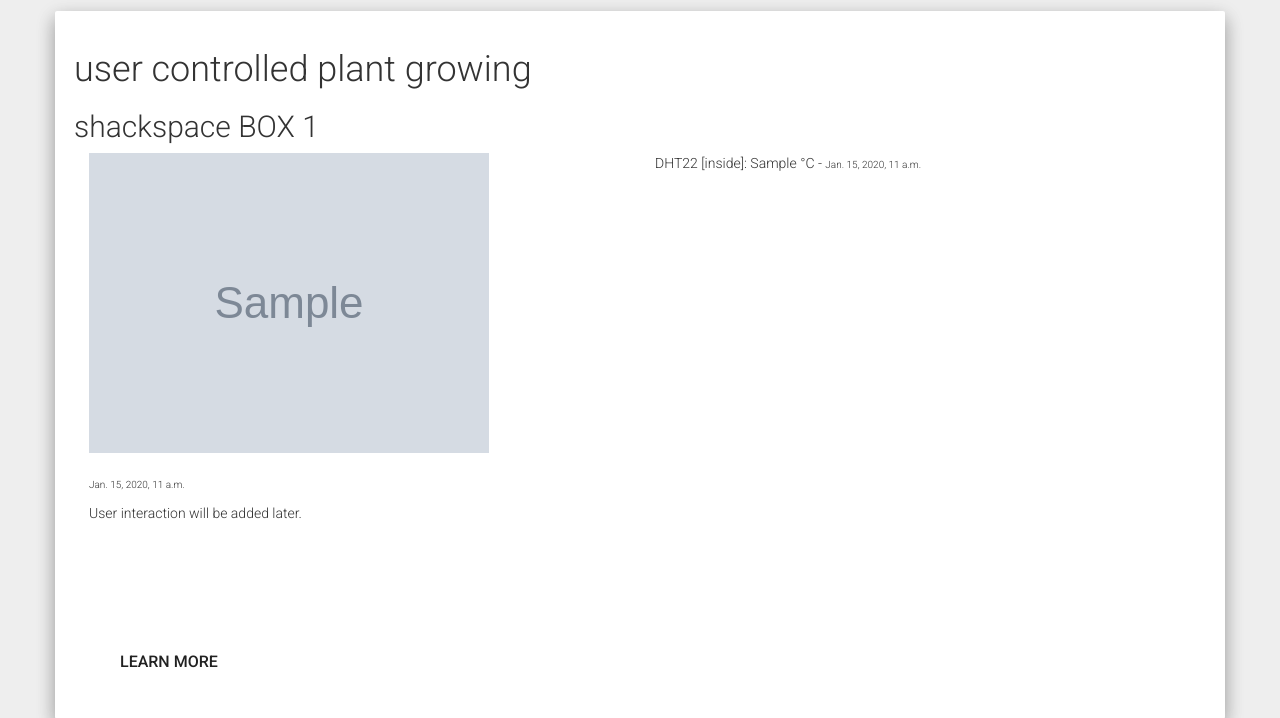
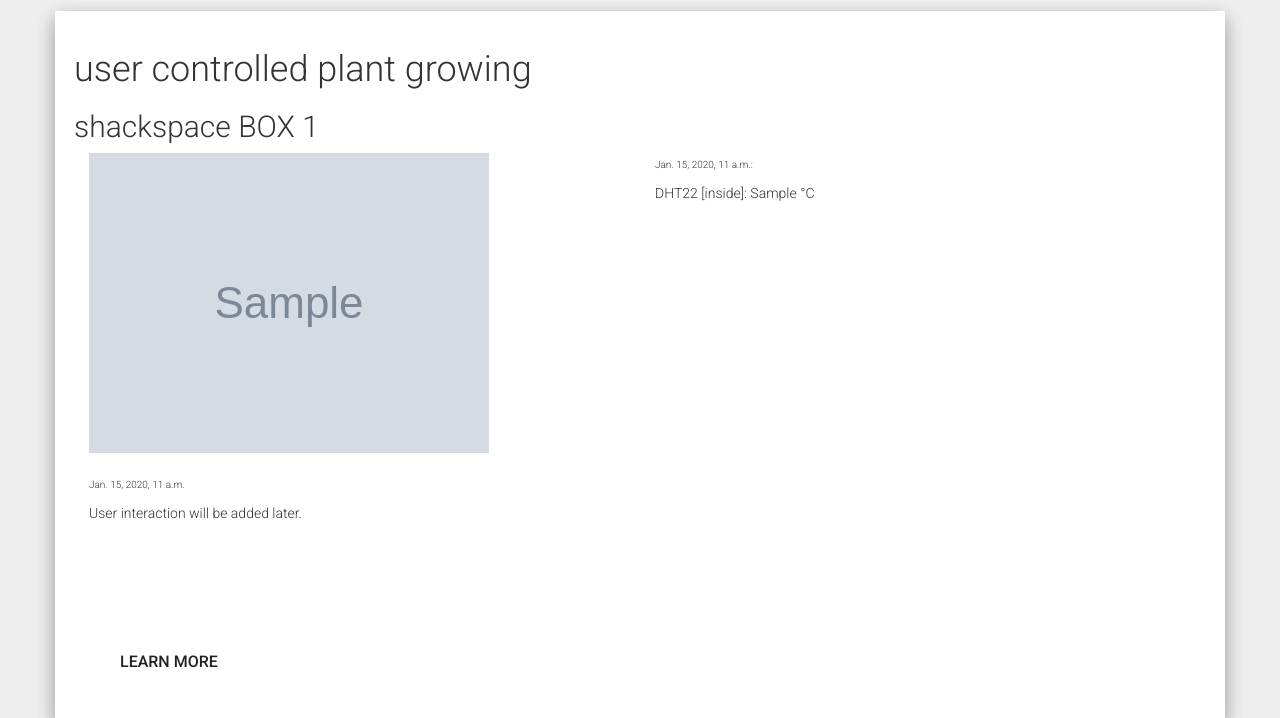
Before and after one commit to aerospaceresearch/cress-website, a Django app: page / in a window 1280 px wide. Shown: the part 60-778 px from the top of the page. Run offline with Django 3.2, Linux system fonts and the light colour scheme; tables that the repository leaves empty hold one stand-in row (values such as "Sample post"); grey boxes marked "Sample" are stand-in pictures; some libraries are stand-ins or nearby versions.

Commit message:
one time is enough for sensors

```diff
--- a/cress/main/templates/main/home.html
+++ b/cress/main/templates/main/home.html
@@ -33,9 +33,12 @@ user controlled plant growing
         </div>
         <div class="col-md-6">
 	  {% for sensor in sensors %}
-	     <p>{{ sensor.sensor_type }} [{{ sensor.position }}]: {{ sensor.value }}{% if sensor.unit != '-' %} {{ sensor.unit }}{% endif %} -
-	      <span style="font-size:10px">{{ sensor.created }}</span>
-	     </p>
+	  {% if forloop.first %}
+	  <p>
+	      <span style="font-size:10px">{{ sensor.created }}:</span>
+	  </p>
+	      {% endif %}
+	     <p>{{ sensor.sensor_type }} [{{ sensor.position }}]: {{ sensor.value }}{% if sensor.unit != '-' %} {{ sensor.unit }}{% endif %}</p>
 	  {% endfor %}
         </div>
     </div>
```
